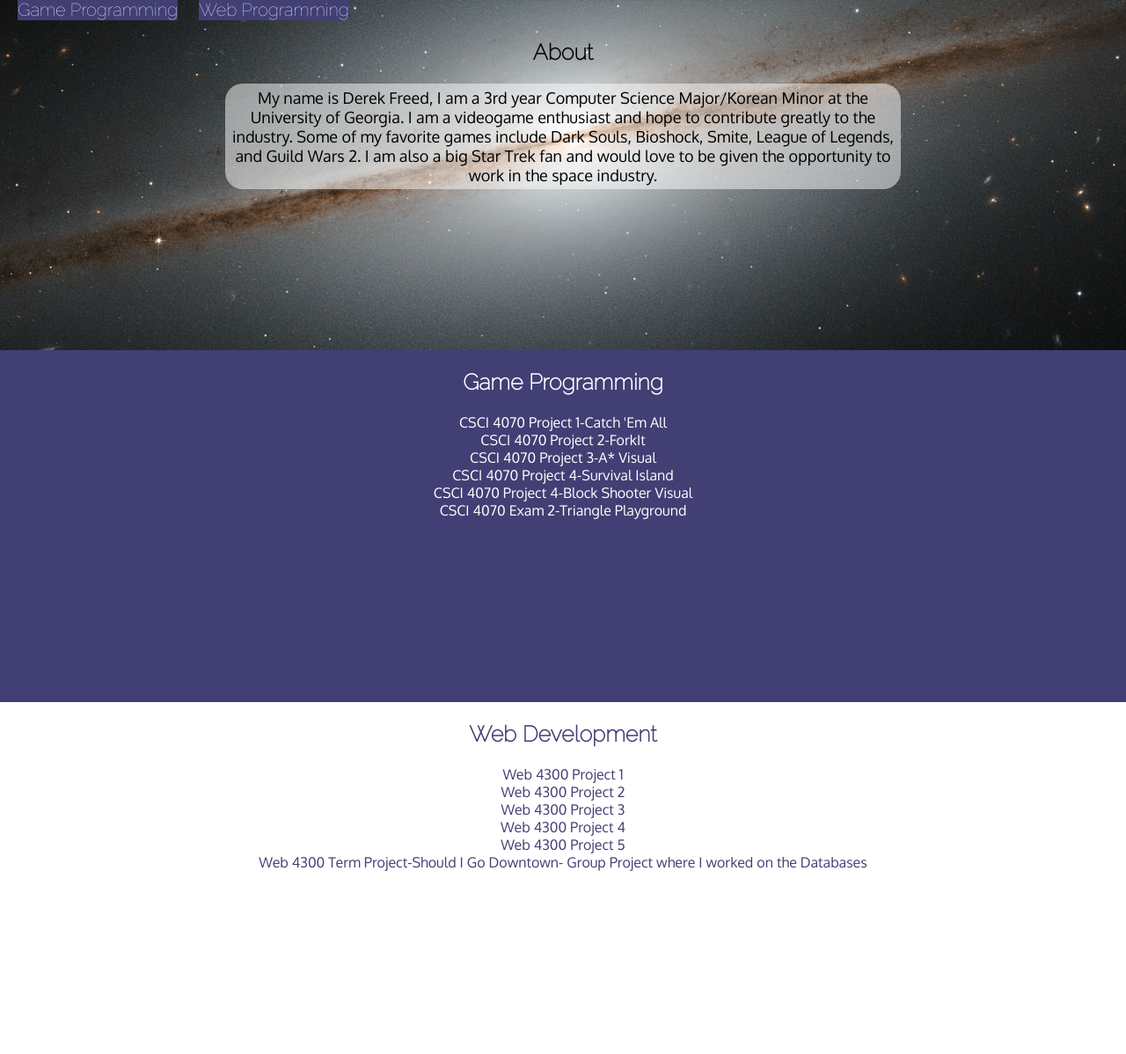
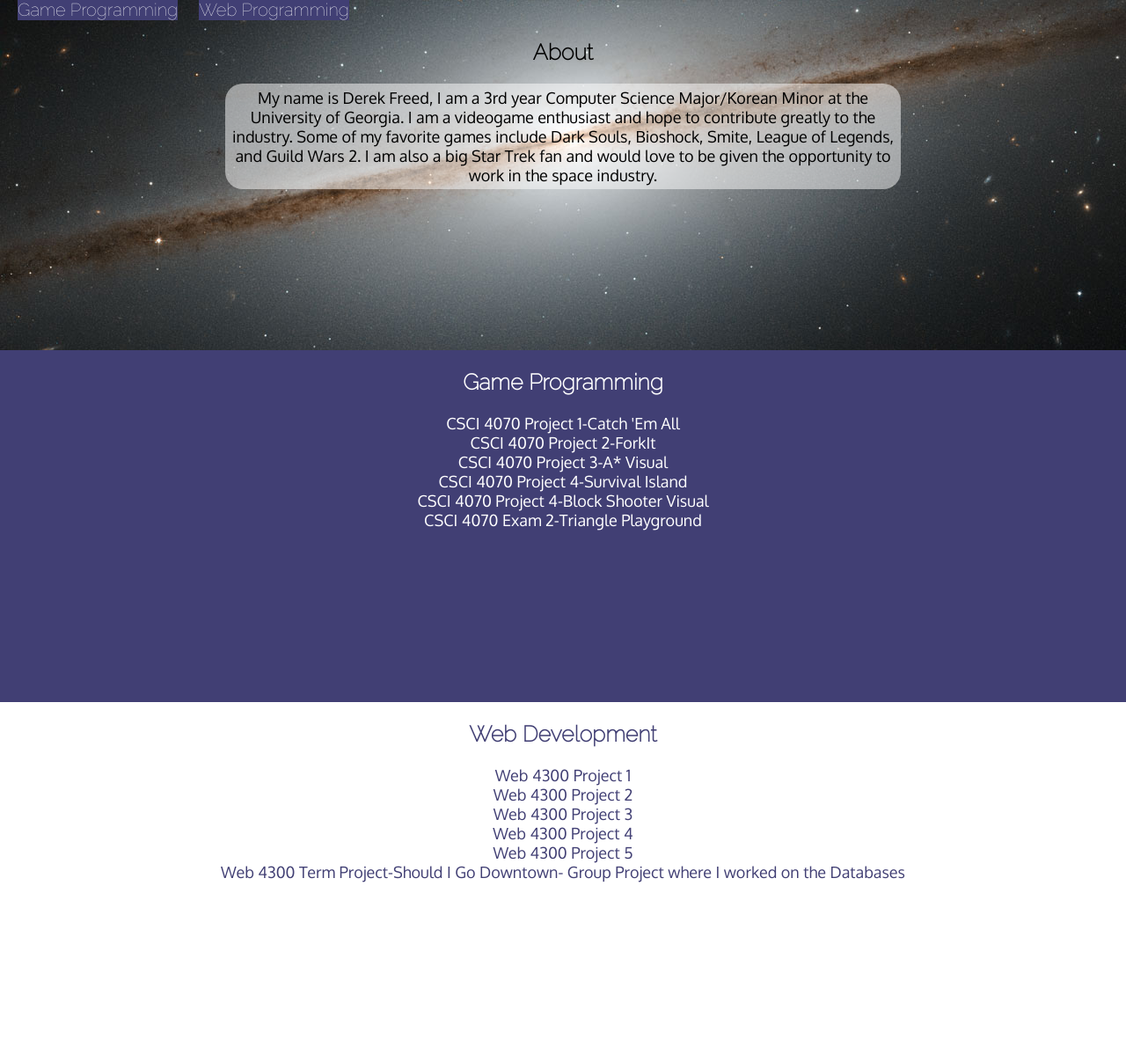
Before and after one commit to derekfreed/derekfreed.github.io, a PHP site: page / in a window 1280 px wide. Shown: the part 102-1300 px from the top of the page at 88% size. Run offline with PHP 8.4, Linux system fonts and the light colour scheme; some libraries are stand-ins or nearby versions.

Commit message:
link size

```diff
--- a/Derek.css
+++ b/Derek.css
@@ -42,7 +42,7 @@ h2 {
 	text-align: center;
 /*	box-shadow: 2px 2px 10px #888888;*/
 }
-p {
+p,a {
 	font-size: 18px;
 	font-family: 'Oxygen', sans-serif;
 }
```
